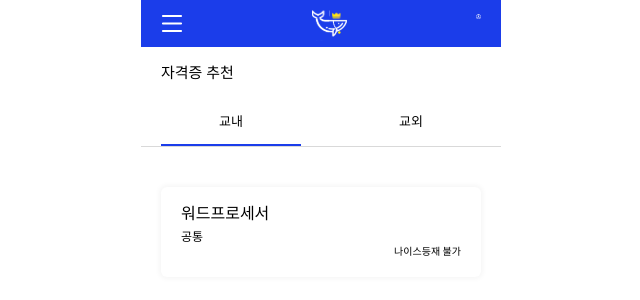
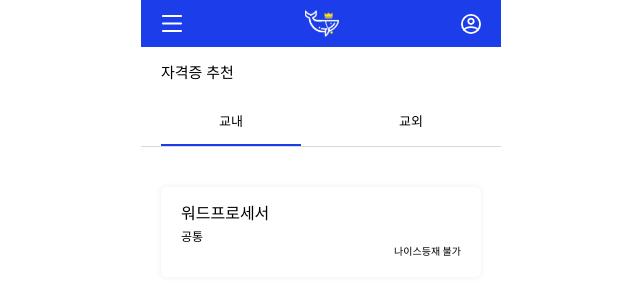
Before and after one commit to 2024Narsha/NARSHA-WEB, a React (Create React App) app: page /license in a window 1280 px wide. Shown: the top 300 px of the page, without its empty margins (319-959 px from the left). Built offline with nearby package versions, Linux system fonts and the light colour scheme.

Commit message:
fix: Header css fix

```diff
--- a/src/components/Header/Header.css
+++ b/src/components/Header/Header.css
@@ -31,7 +31,6 @@
 }
 
 .left, .right {
-  height: 20px;
   padding: 7.5px 10px;
 }
 
```
